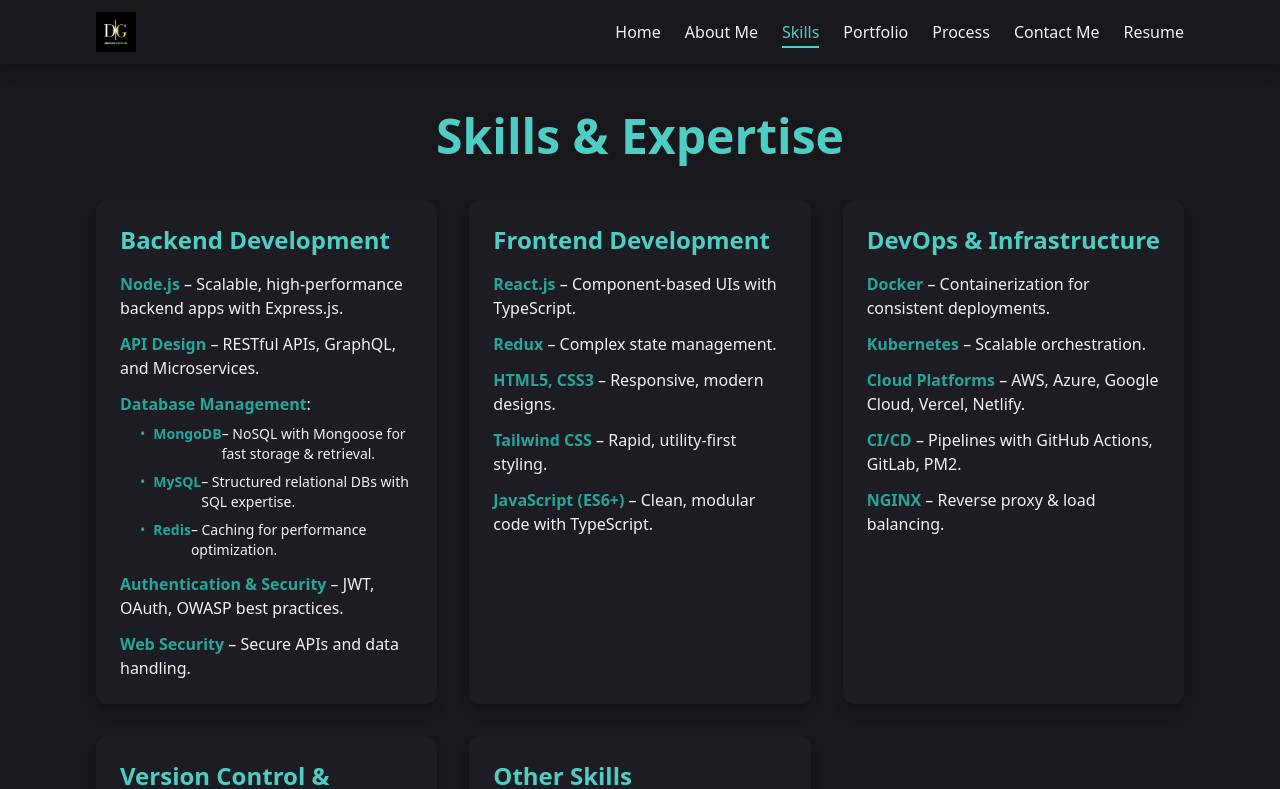
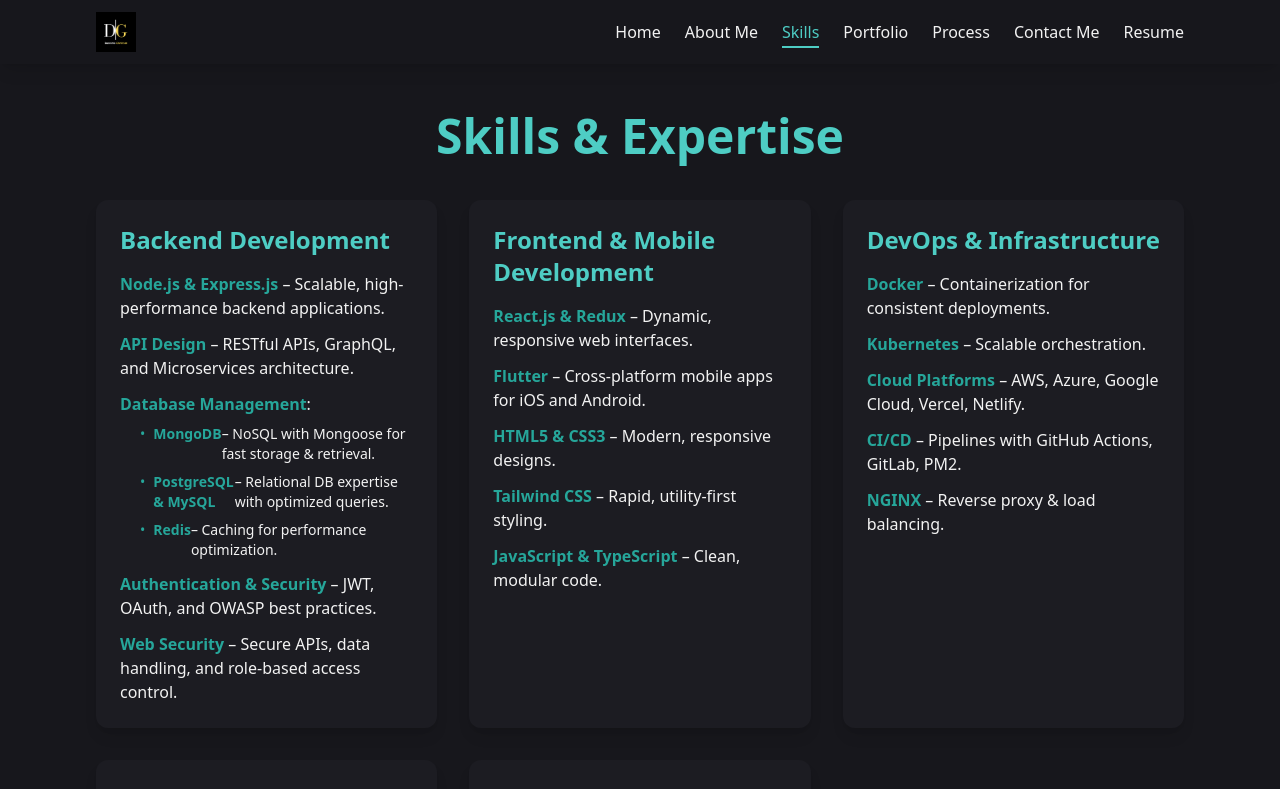
Before and after one commit to dushimec/dushime-portfolio, a React (Vite) app: page /skills in a window 1280 px wide. Shown: the top 789 px of the page. Built offline with nearby package versions, Linux system fonts and the light colour scheme.

Commit message:
skills updates

```diff
--- a/src/Pages/Skills/Skills.jsx
+++ b/src/Pages/Skills/Skills.jsx
@@ -12,10 +12,10 @@ const Skills = () => {
             <h2 className="text-xl md:text-2xl font-bold mb-4 text-teal-light">Backend Development</h2>
             <ul className="space-y-3 text-sm md:text-base">
               <li>
-                <span className="font-semibold text-teal">Node.js</span> – Scalable, high-performance backend apps with Express.js.
+                <span className="font-semibold text-teal">Node.js & Express.js</span> – Scalable, high-performance backend applications.
               </li>
               <li>
-                <span className="font-semibold text-teal">API Design</span> – RESTful APIs, GraphQL, and Microservices.
+                <span className="font-semibold text-teal">API Design</span> – RESTful APIs, GraphQL, and Microservices architecture.
               </li>
               <li>
                 <span className="font-semibold text-teal">Database Management</span>:
@@ -24,7 +24,7 @@ const Skills = () => {
                     <span className="text-teal mr-2">•</span> <span className="font-semibold text-teal">MongoDB</span> – NoSQL with Mongoose for fast storage & retrieval.
                   </li>
                   <li className="flex items-start">
-                    <span className="text-teal mr-2">•</span> <span className="font-semibold text-teal">MySQL</span> – Structured relational DBs with SQL expertise.
+                    <span className="text-teal mr-2">•</span> <span className="font-semibold text-teal">PostgreSQL & MySQL</span> – Relational DB expertise with optimized queries.
                   </li>
                   <li className="flex items-start">
                     <span className="text-teal mr-2">•</span> <span className="font-semibold text-teal">Redis</span> – Caching for performance optimization.
@@ -32,32 +32,32 @@ const Skills = () => {
                 </ul>
               </li>
               <li>
-                <span className="font-semibold text-teal">Authentication & Security</span> – JWT, OAuth, OWASP best practices.
+                <span className="font-semibold text-teal">Authentication & Security</span> – JWT, OAuth, and OWASP best practices.
               </li>
               <li>
-                <span className="font-semibold text-teal">Web Security</span> – Secure APIs and data handling.
+                <span className="font-semibold text-teal">Web Security</span> – Secure APIs, data handling, and role-based access control.
               </li>
             </ul>
           </div>
 
           {/* Frontend Development */}
           <div className="bg-card p-6 rounded-lg shadow-lg">
-            <h2 className="text-xl md:text-2xl font-bold mb-4 text-teal-light">Frontend Development</h2>
+            <h2 className="text-xl md:text-2xl font-bold mb-4 text-teal-light">Frontend & Mobile Development</h2>
             <ul className="space-y-3 text-sm md:text-base">
               <li>
-                <span className="font-semibold text-teal">React.js</span> – Component-based UIs with TypeScript.
+                <span className="font-semibold text-teal">React.js & Redux</span> – Dynamic, responsive web interfaces.
               </li>
               <li>
-                <span className="font-semibold text-teal">Redux</span> – Complex state management.
+                <span className="font-semibold text-teal">Flutter</span> – Cross-platform mobile apps for iOS and Android.
               </li>
               <li>
-                <span className="font-semibold text-teal">HTML5, CSS3</span> – Responsive, modern designs.
+                <span className="font-semibold text-teal">HTML5 & CSS3</span> – Modern, responsive designs.
               </li>
               <li>
                 <span className="font-semibold text-teal">Tailwind CSS</span> – Rapid, utility-first styling.
               </li>
               <li>
-                <span className="font-semibold text-teal">JavaScript (ES6+)</span> – Clean, modular code with TypeScript.
+                <span className="font-semibold text-teal">JavaScript & TypeScript</span> – Clean, modular code.
               </li>
             </ul>
           </div>
@@ -117,7 +117,7 @@ const Skills = () => {
                 <span className="font-semibold text-teal">Documentation</span> – Clean code and clear technical docs.
               </li>
               <li>
-                <span className="font-semibold text-teal">Soft Skills</span> – Leadership, adaptability, time management.
+                <span className="font-semibold text-teal">Soft Skills</span> – Leadership, adaptability, and time management.
               </li>
             </ul>
           </div>
```
